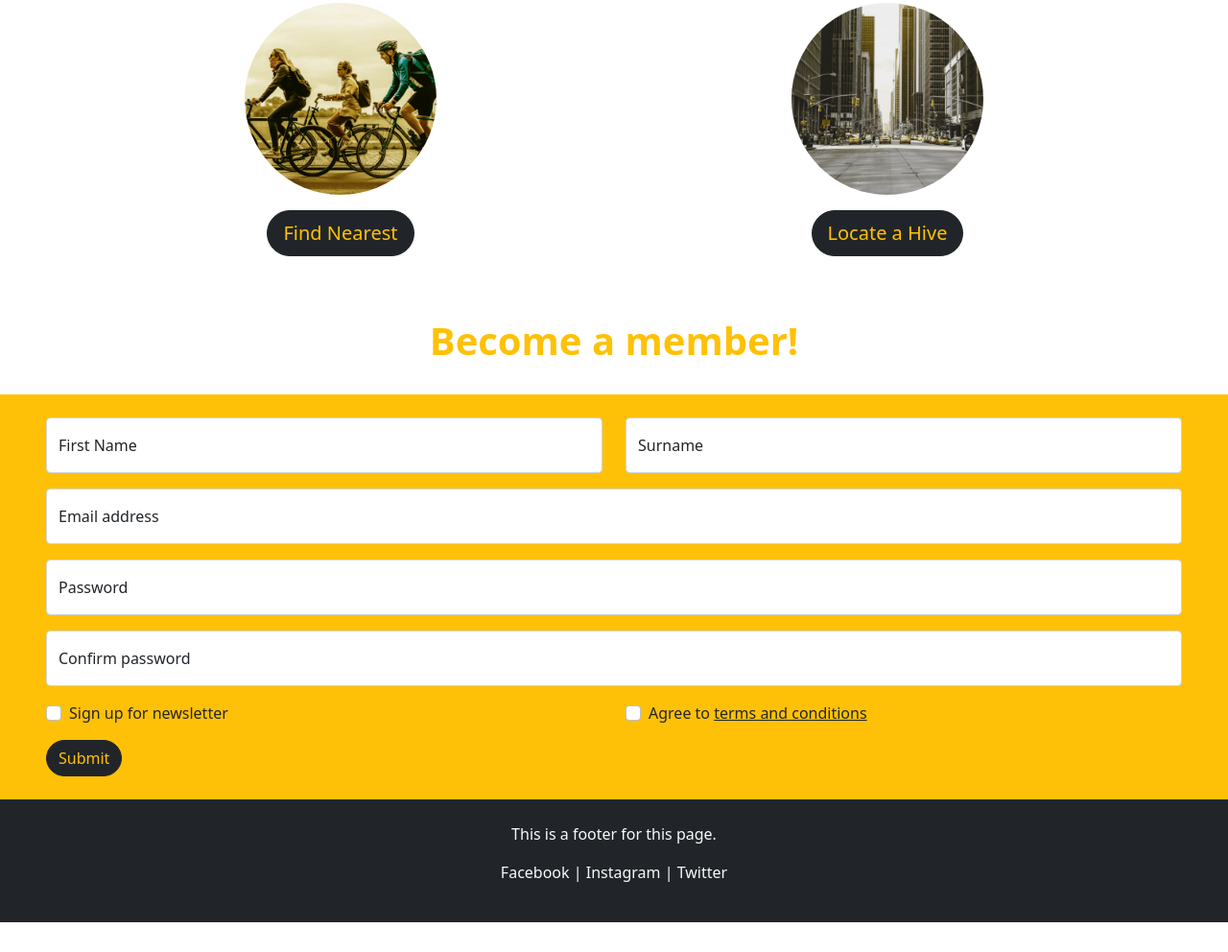
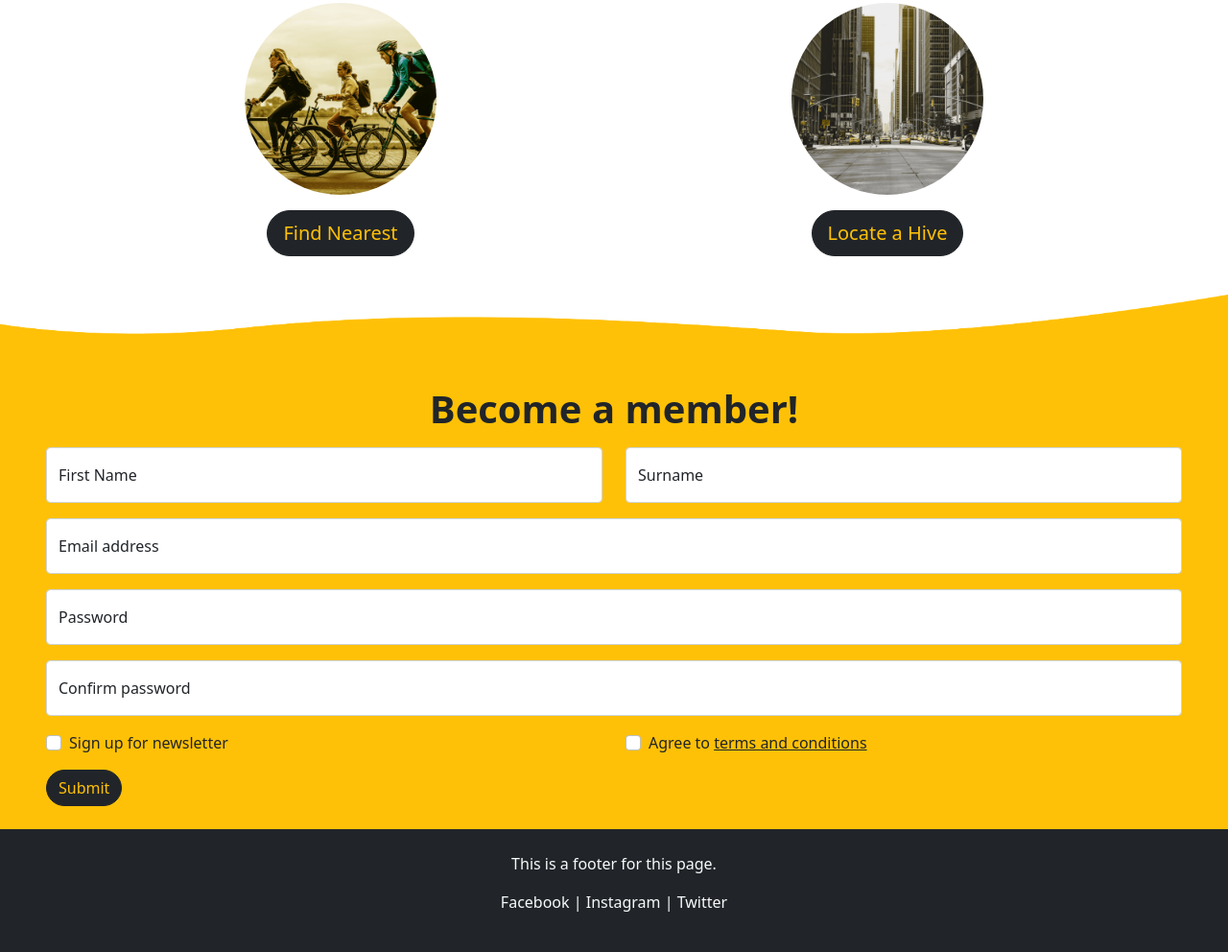
Before and after one commit to AndersonIrawan/HiveSite, a plain HTML site: page index.html in a window 1280 px wide. Shown: the part 1150-2142 px from the top of the page at 96% size. Before the commit the page ends 2111 px from the top, so only its background shows below. Drawn offline with nearby package versions, Linux system fonts and the light colour scheme.

Commit message:
added flow effect

```diff
--- a/index.html
+++ b/index.html
@@ -126,21 +126,16 @@
 
     </div>
 
-    <!-- Container 4 -->
-    <div class="container py-4">
-
-      <div class="row">
-
-        <div class="col-12 text-center">
-              <h1 class="text-warning fw-bolder">Become a member!</h1>
-        </div>
-
-      </div>
-
-    </div>
+    <img src="images/extend-top-1.png" class="img-fluid">
 
     <!-- Container 5 -->
     <div class="container-fluid bg-warning p-4 px-xs-2 px-sm-5">
+
+      <div class="row">
+        <div class="col-12 text-center">
+          <h1 class="fw-bolder mb-3">Become a member!</h1>
+        </div>
+      </div>
 
       <form>
 
```
Also changed, not shown: images/extend-top-1.png (added).
